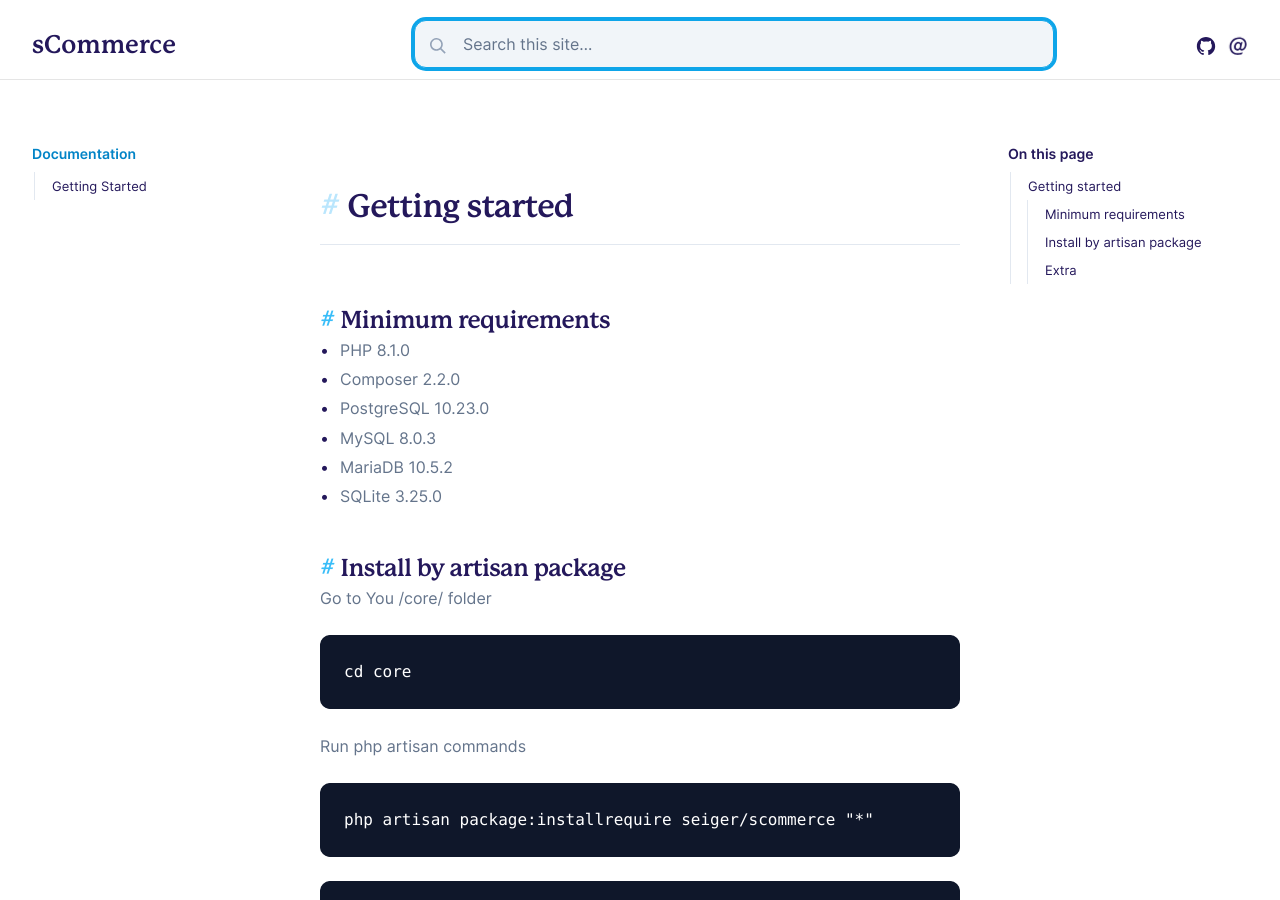
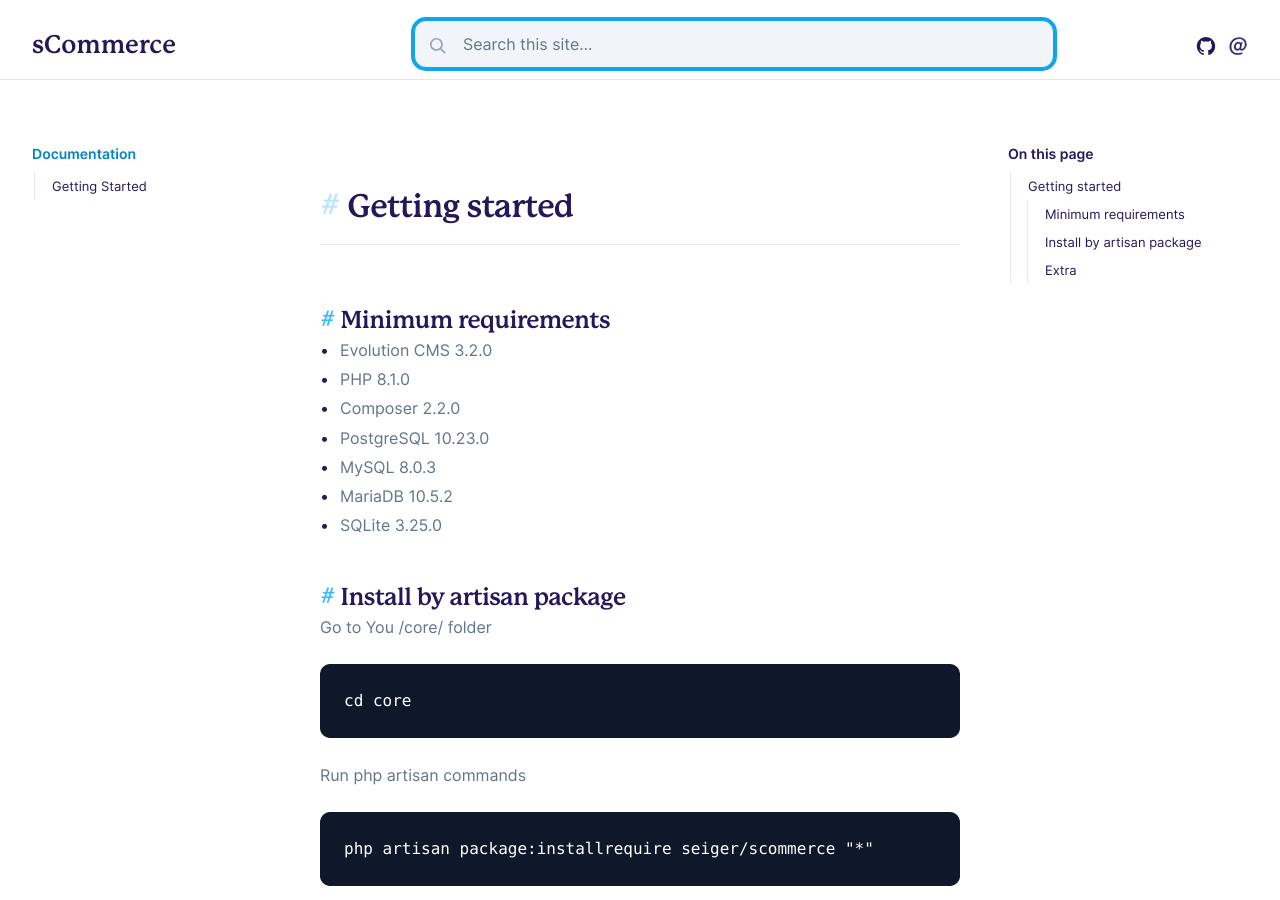
Before and after one commit to Seiger/sCommerce, a Jekyll site: the page built from docs/pages/getting-started.md, in a window 1280 px wide and 900 px high. Built offline with Jekyll 4.4.1, drawn with Linux system fonts in a browser that asks for light colours; some web fonts are replaced.

Commit message:
[FIX] Requirements.

```diff
--- a/docs/pages/getting-started.md
+++ b/docs/pages/getting-started.md
@@ -7,6 +7,7 @@
 
 ## Minimum requirements
 
+- Evolution CMS 3.2.0
 - PHP 8.1.0
 - Composer 2.2.0
 - PostgreSQL 10.23.0
```
Also changed, not shown: docs/pages/index.md (+1 -0 lines), README.md.
